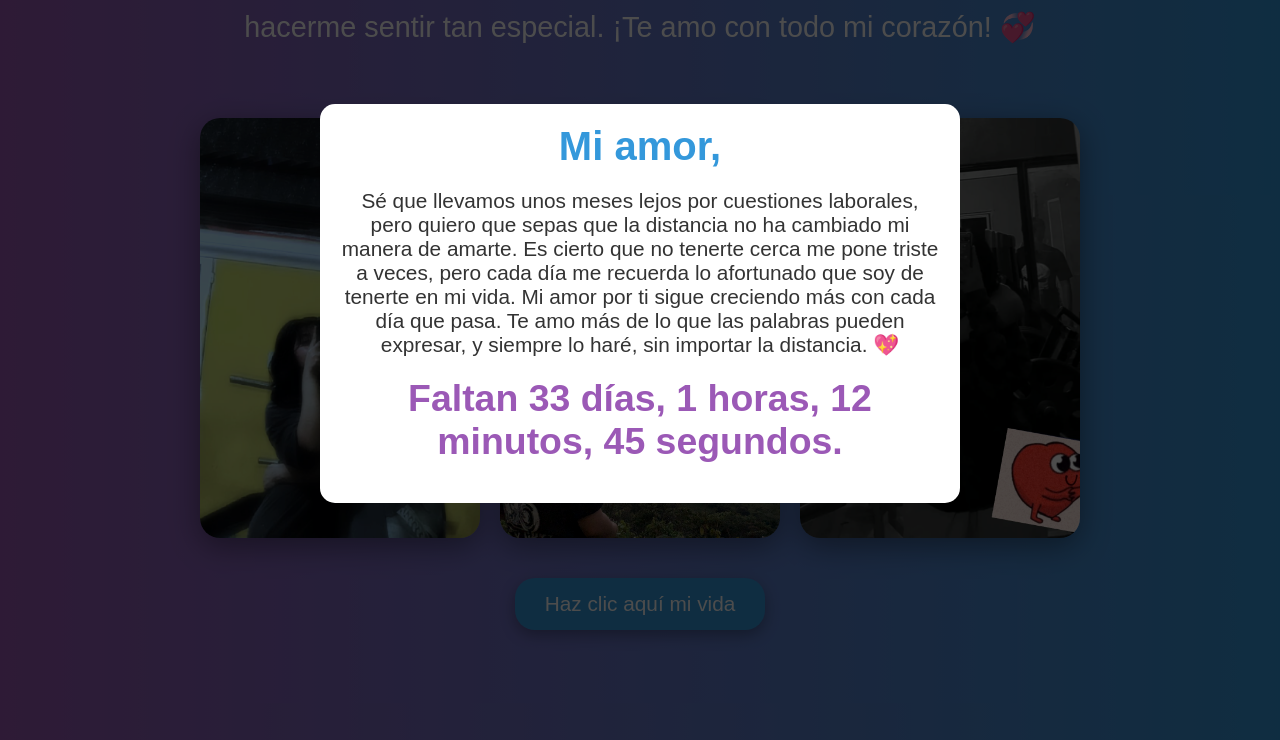
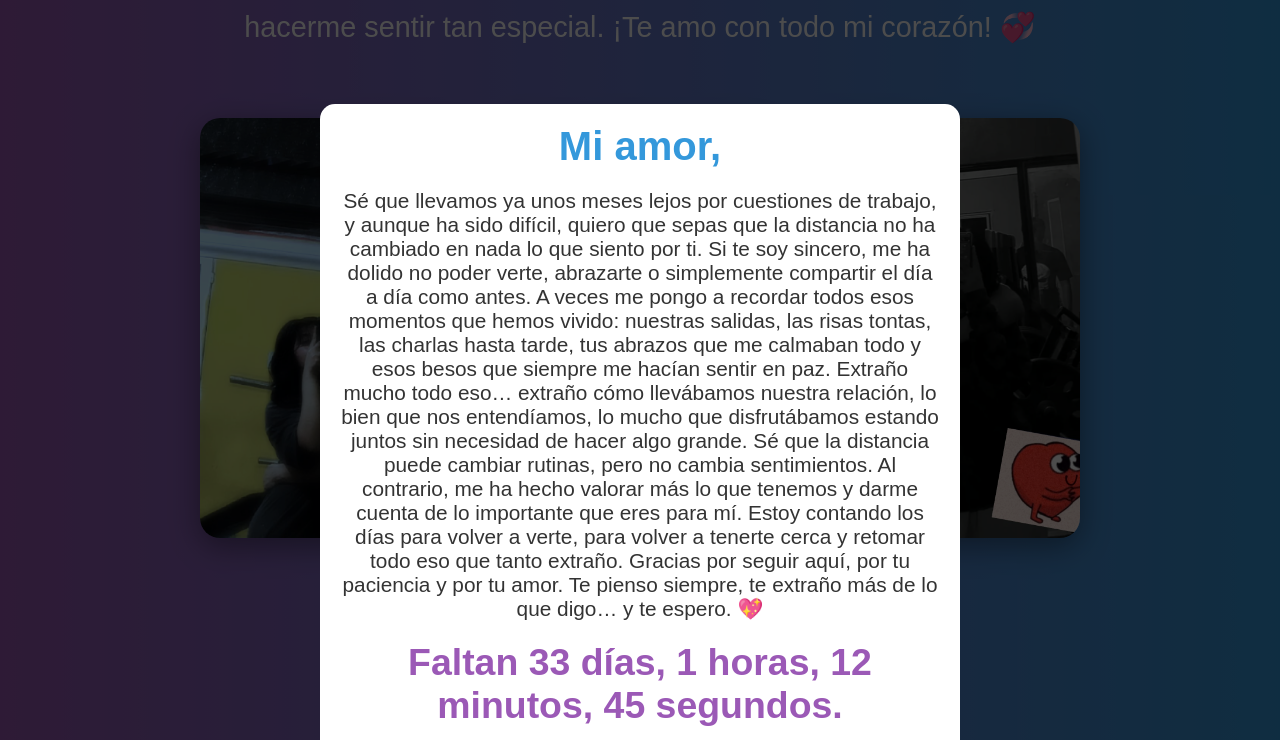
Before and after one commit to carlostake21/7-meses-juntos, a plain HTML site: page index.html in a window 1280 px wide. Both pictures are taken after a click on the button "Haz clic aquí mi vida". Shown: the part 297-1037 px from the top of the page. Drawn offline with Linux system fonts and the light colour scheme.

Commit message:
Update index.html

```diff
--- a/index.html
+++ b/index.html
@@ -243,7 +243,13 @@
       <span class="close">&times;</span>
       <div class="modal-header">Mi amor,</div>
       <div class="modal-body">
-        Sé que llevamos unos meses lejos por cuestiones laborales, pero quiero que sepas que la distancia no ha cambiado mi manera de amarte. Es cierto que no tenerte cerca me pone triste a veces, pero cada día me recuerda lo afortunado que soy de tenerte en mi vida. Mi amor por ti sigue creciendo más con cada día que pasa. Te amo más de lo que las palabras pueden expresar, y siempre lo haré, sin importar la distancia. 💖
+        Sé que llevamos ya unos meses lejos por cuestiones de trabajo, y aunque ha sido difícil, quiero que sepas que la distancia no ha cambiado en nada lo que siento por ti. Si te soy sincero, me ha dolido no poder verte, abrazarte o simplemente compartir el día a día como antes.
+
+A veces me pongo a recordar todos esos momentos que hemos vivido: nuestras salidas, las risas tontas, las charlas hasta tarde, tus abrazos que me calmaban todo y esos besos que siempre me hacían sentir en paz. Extraño mucho todo eso… extraño cómo llevábamos nuestra relación, lo bien que nos entendíamos, lo mucho que disfrutábamos estando juntos sin necesidad de hacer algo grande.
+
+Sé que la distancia puede cambiar rutinas, pero no cambia sentimientos. Al contrario, me ha hecho valorar más lo que tenemos y darme cuenta de lo importante que eres para mí. Estoy contando los días para volver a verte, para volver a tenerte cerca y retomar todo eso que tanto extraño.
+
+Gracias por seguir aquí, por tu paciencia y por tu amor. Te pienso siempre, te extraño más de lo que digo… y te espero. 💖
         <div class="countdown" id="countdown"></div>
         <div id="finalMessage"></div> <!-- Aquí se mostrará el mensaje final -->
       </div>
```
